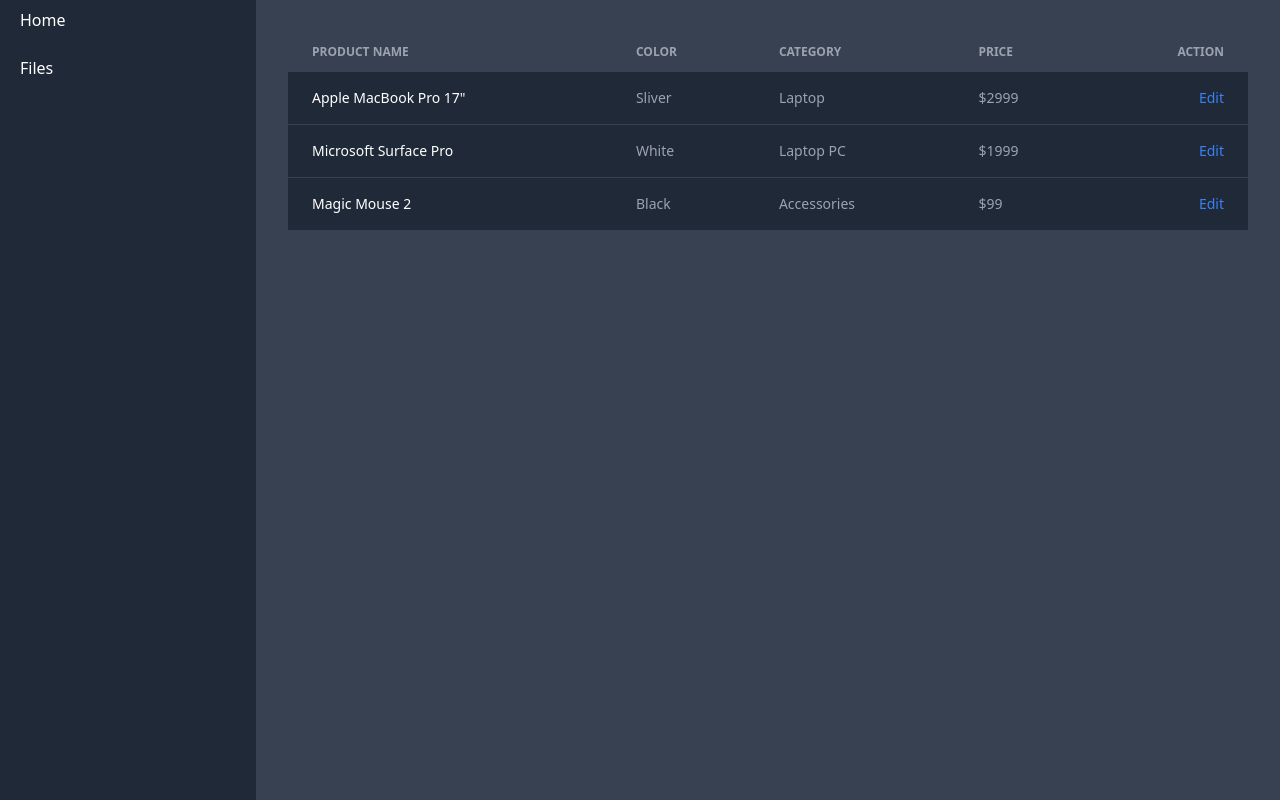
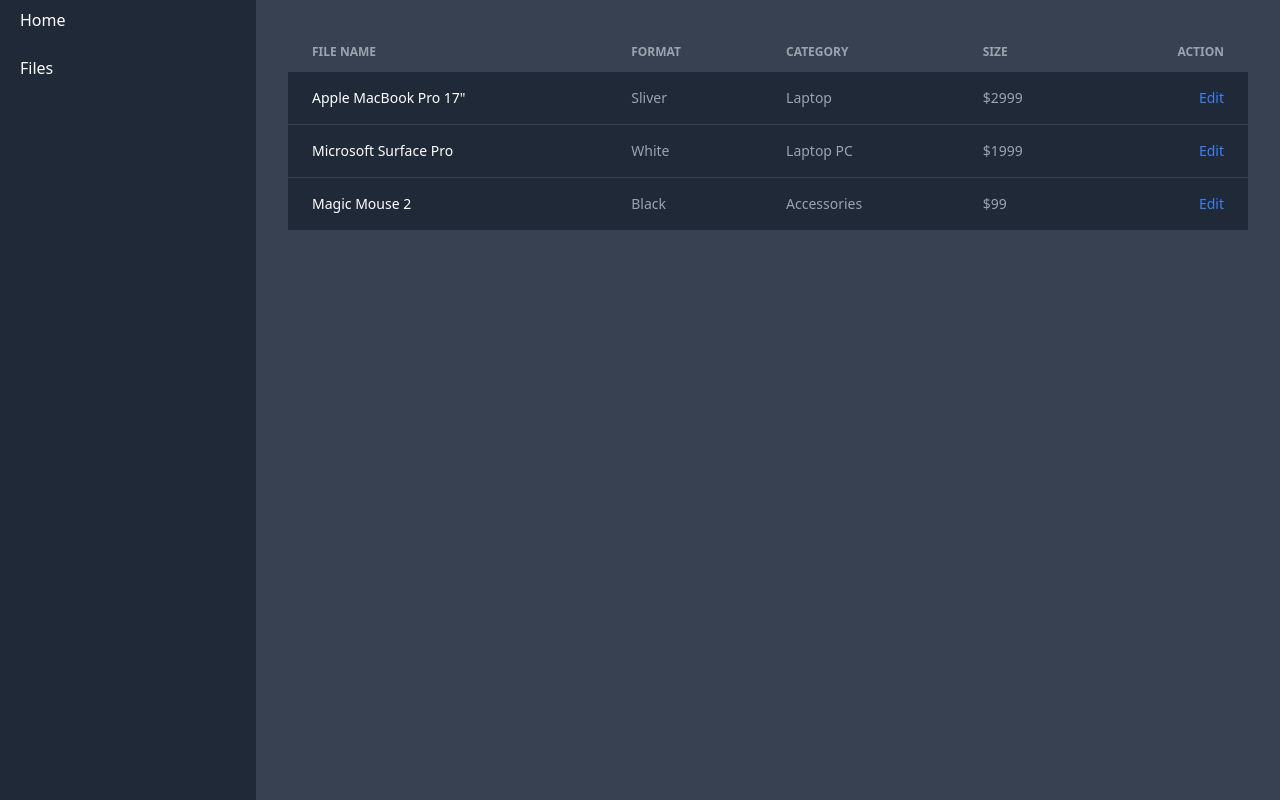
Before and after one commit to isturiz/gestor, a PHP site: page / in a window 1280 px wide. Shown: the part 58-858 px from the top of the page. Run offline with PHP 8.4, Linux system fonts and the light colour scheme; some libraries are stand-ins or nearby versions.

Commit message:
uodate user icon and file list names

```diff
--- a/index.php
+++ b/index.php
@@ -31,8 +31,6 @@
         </div>
       </main>
     </div>
-
-
 </body>
 
 <script src="https://unpkg.com/flowbite@1.5.3/dist/flowbite.js"></script>
--- a/view/gestor/fileList.php
+++ b/view/gestor/fileList.php
@@ -1,10 +1,10 @@
 <table class="w-full text-sm text-left text-gray-400">
   <thead class="text-xs uppercase bg-gray-700 text-gray-400">
     <tr>
-      <th scope="col" class="py-3 px-6">Product name</th>
-      <th scope="col" class="py-3 px-6">Color</th>
+      <th scope="col" class="py-3 px-6">File name</th>
+      <th scope="col" class="py-3 px-6">Format</th>
       <th scope="col" class="py-3 px-6">Category</th>
-      <th scope="col" class="py-3 px-6">Price</th>
+      <th scope="col" class="py-3 px-6">Size</th>
       <th scope="col" class="py-3 px-6 text-right">Action</th>
     </tr>
   </thead>
--- a/view/header/aside.php
+++ b/view/header/aside.php
@@ -1,5 +1,5 @@
 <aside class="w-64">
-  <div class="overflow-y-auto bg-gray-800 h-screen">
+    <div class="overflow-y-auto bg-gray-800 h-screen">
 
     <ul class="space-y-2">
       <li>
--- a/view/header/header.php
+++ b/view/header/header.php
@@ -15,7 +15,7 @@
           <div class="flex items-center md:order-2">
             <button type="button" class="flex mr-3 text-sm bg-gray-800 rounded-full md:mr-0 focus:ring-4 focus:ring-gray-600" id="user-menu-button" aria-expanded="false" data-dropdown-toggle="user-dropdown" data-dropdown-placement="bottom">
               <span class="sr-only">Open user menu</span>
-              <img class="w-8 h-8 rounded-full" src="https://img.icons8.com/external-tanah-basah-glyph-tanah-basah/48/null/external-user-user-tanah-basah-glyph-tanah-basah-4.png" alt="user photo" />
+              <img class="w-8 h-8 rounded-full" src="https://img.icons8.com/external-tanah-basah-glyph-tanah-basah/48/FFFFFF/external-user-user-tanah-basah-glyph-tanah-basah-5.png" alt="user photo" />
             </button>
             <!-- Dropdown menu -->
             <div class="hidden z-50 my-4 text-base list-none bg-gray-700 rounded divide-y divide-gray-600 shadow" id="user-dropdown" data-popper-reference-hidden="" data-popper-escaped="" data-popper-placement="bottom" style="
--- a/view/sistema/login.php
+++ b/view/sistema/login.php
@@ -1,7 +1,6 @@
 <script src="https://cdn.tailwindcss.com"></script>
 
-
-<section class="h-screen">
+<section class="h-screen bg-gray-700">
   <div class="px-6 h-full text-gray-800">
     <div class="flex xl:justify-center justify-center items-center flex-wrap h-full g-6">
       <div class="xl:ml-20 xl:w-5/12 lg:w-5/12 md:w-8/12 mb-12 md:mb-0">
@@ -20,9 +19,8 @@
           <div class="flex justify-between items-center mb-6">
             <div class="form-group form-check">
               <input type="checkbox" class="form-check-input appearance-none h-4 w-4 border border-gray-300 rounded-sm bg-white checked:bg-blue-600 checked:border-blue-600 focus:outline-none transition duration-200 mt-1 align-top bg-no-repeat bg-center bg-contain float-left mr-2 cursor-pointer" id="exampleCheck2" />
-              <label class="form-check-label inline-block text-gray-800" for="exampleCheck2">Remember me</label>
+              <label class="form-check-label inline-block text-white" for="exampleCheck2">Remember me</label>
             </div>
-            <a href="#!" class="text-gray-800">Forgot password?</a>
           </div>
 
           <div class="text-center">
```
